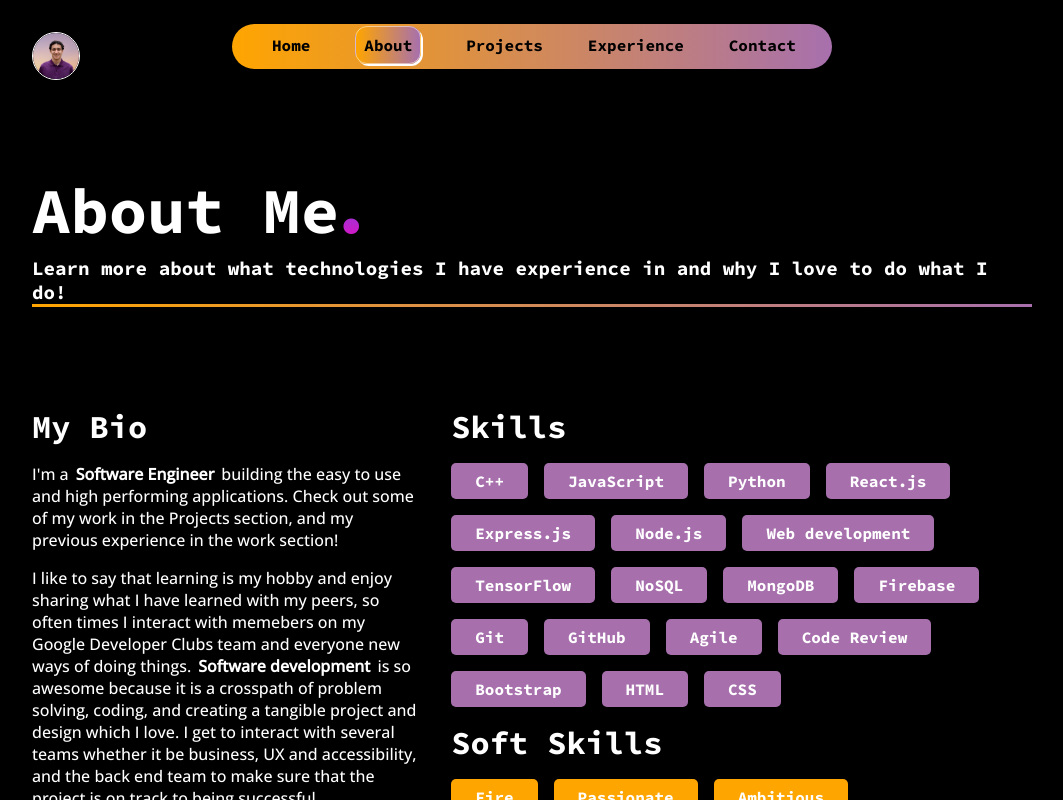
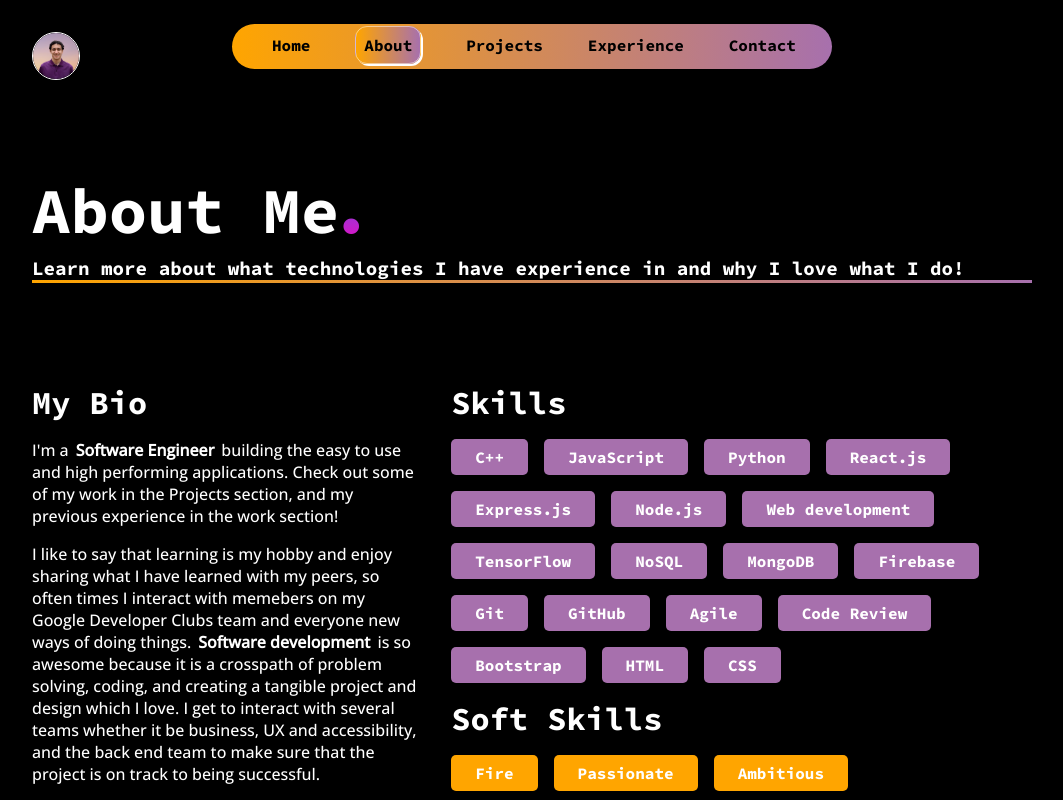
Before and after one commit to akhmadmamirov/portfolio, a React (Create React App) app: page /about in a window 1280 px wide. Shown: the top 800 px of the page, without its empty margins (108-1171 px from the left). Built offline with nearby package versions, Linux system fonts and the light colour scheme.

Commit message:
changing desc

```diff
--- a/src/pages/about.jsx
+++ b/src/pages/about.jsx
@@ -40,7 +40,7 @@ const About = () => {
 						<div className="title about-title">
 							{INFO.about.title}
 							<span class="period" data-v-09456b5b="">.</span>
-							<p class="description">Learn more about what technologies I have experience in and why I love to do what I do!</p>
+							<p class="description">Learn more about what technologies I have experience in and why I love what I do!</p>
 						</div>
 					</div>
 					<div className="about-container">
```
